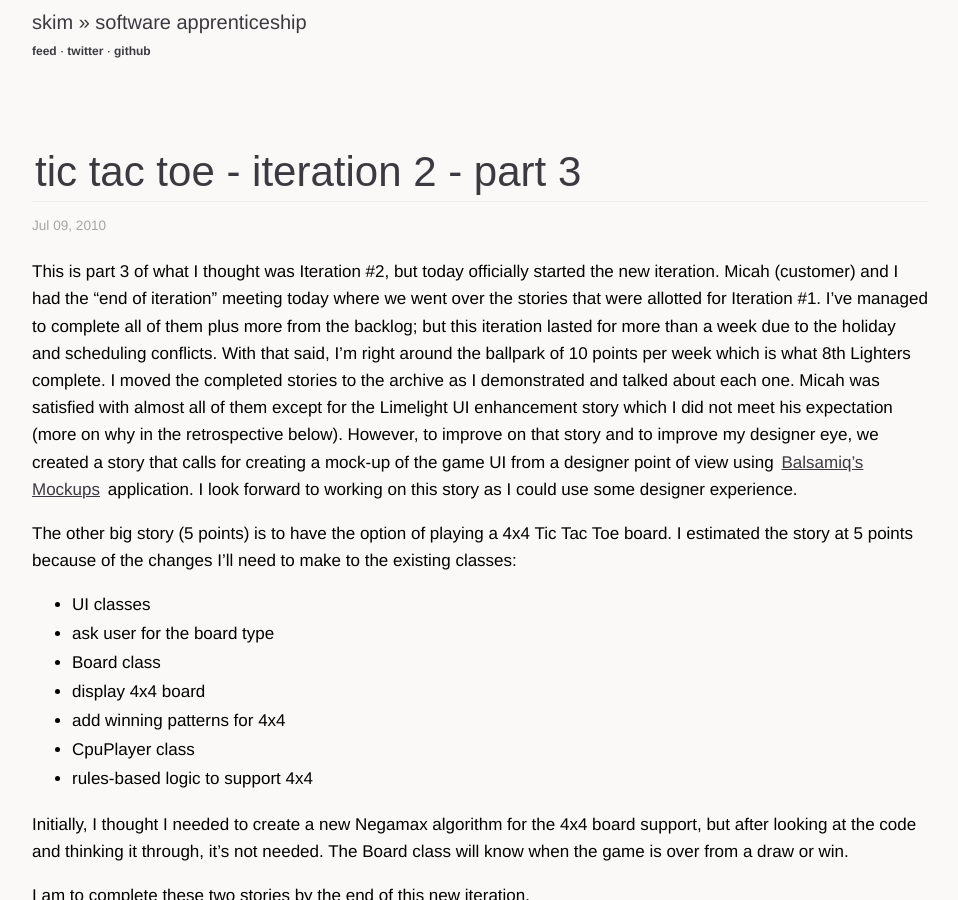
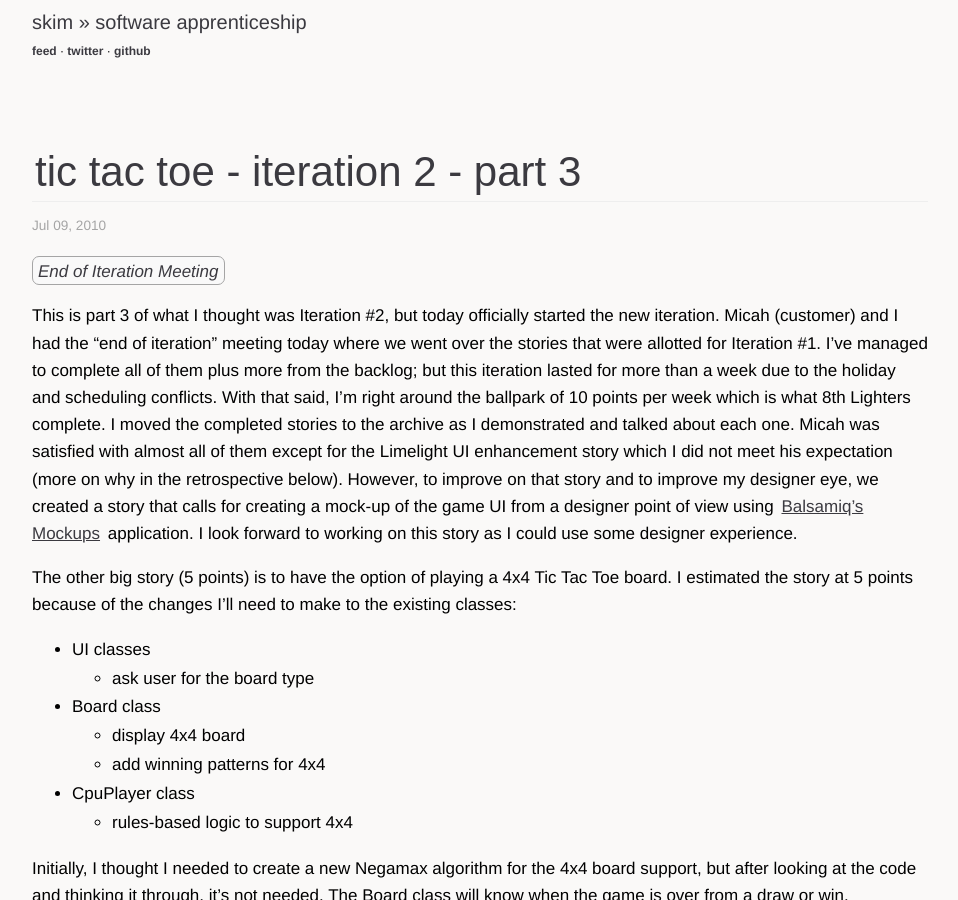
Before and after one commit to sl4m/skim.cc, a Jekyll site: the page built from _posts/2010-07-08-tic-tac-toe-iteration-2-part-3.markdown, in a window 1280 px wide and 900 px high. Shown: the whole window, without its empty margins (160-1118 px from the left). Built offline with Jekyll 4.4.1, drawn with Linux system fonts in a browser that asks for light colours; comment, search, counter and statistics services are not loaded.

Commit message:
updated post

```diff
--- a/_posts/2010-07-08-tic-tac-toe-iteration-2-part-3.markdown
+++ b/_posts/2010-07-08-tic-tac-toe-iteration-2-part-3.markdown
@@ -8,17 +8,19 @@ categories:
   -- retrospective
 ---
 
+*End of Iteration Meeting*
+
 This is part 3 of what I thought was Iteration #2, but today officially started the new iteration.  Micah (customer) and I had the "end of iteration" meeting today where we went over the stories that were allotted for Iteration #1.  I've managed to complete all of them plus more from the backlog; but this iteration lasted for more than a week due to the holiday and scheduling conflicts.  With that said, I'm right around the ballpark of 10 points per week which is what 8th Lighters complete.  I moved the completed stories to the archive as I demonstrated and talked about each one.  Micah was satisfied with almost all of them except for the Limelight UI enhancement story which I did not meet his expectation (more on why in the retrospective below).  However, to improve on that story and to improve my designer eye, we created a story that calls for creating a mock-up of the game UI from a designer point of view using [Balsamiq's Mockups](http://www.balsamiq.com/products/mockups/desktop) application.  I look forward to working on this story as I could use some designer experience.
 
 The other big story (5 points) is to have the option of playing a 4x4 Tic Tac Toe board.  I estimated the story at 5 points because of the changes I'll need to make to the existing classes:
 
 * UI classes
- * ask user for the board type
+  * ask user for the board type
 * Board class
- * display 4x4 board
- * add winning patterns for 4x4
+  * display 4x4 board
+  * add winning patterns for 4x4
 * CpuPlayer class
- * rules-based logic to support 4x4
+  * rules-based logic to support 4x4
 
 Initially, I thought I needed to create a new Negamax algorithm for the 4x4 board support, but after looking at the code and thinking it through, it's not needed.  The Board class will know when the game is over from a draw or win.
 
```
